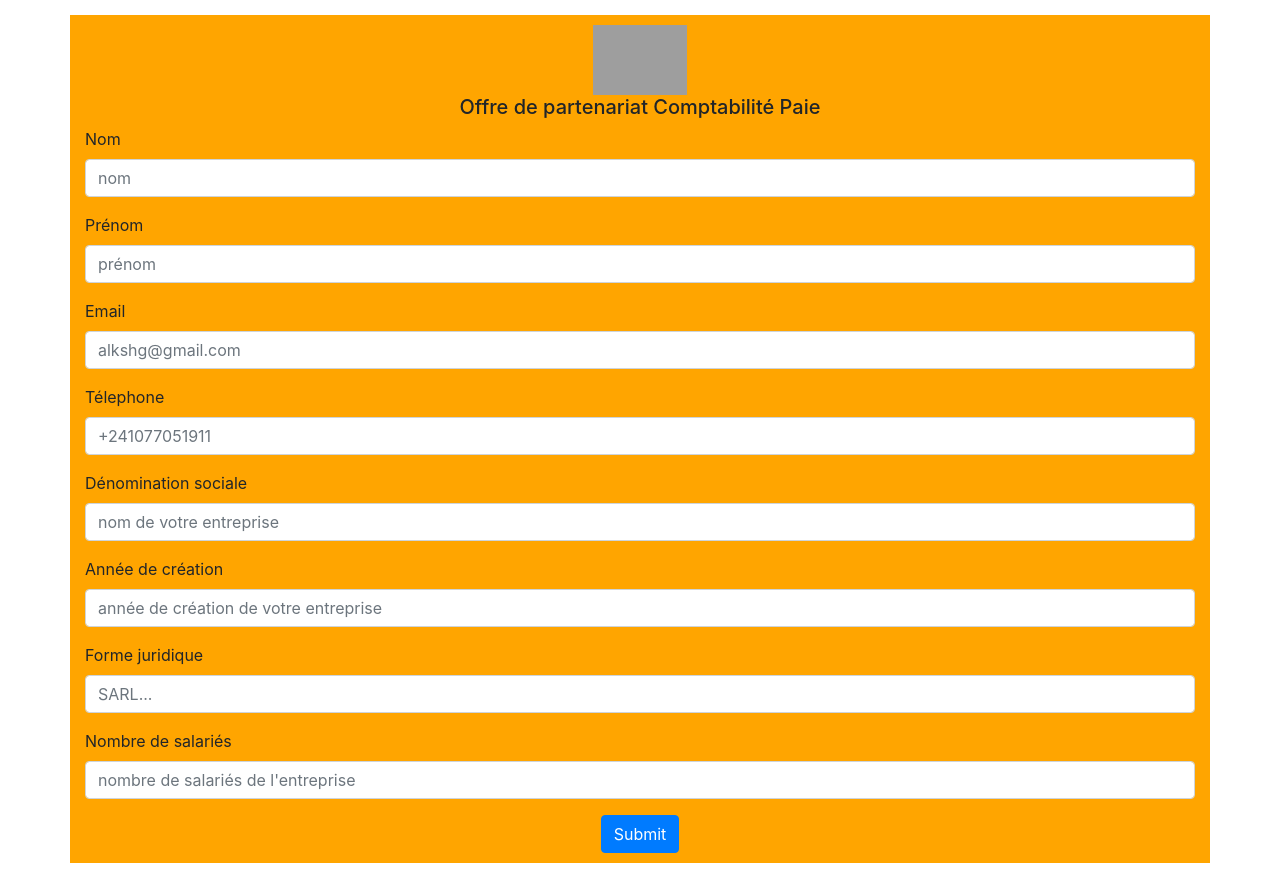
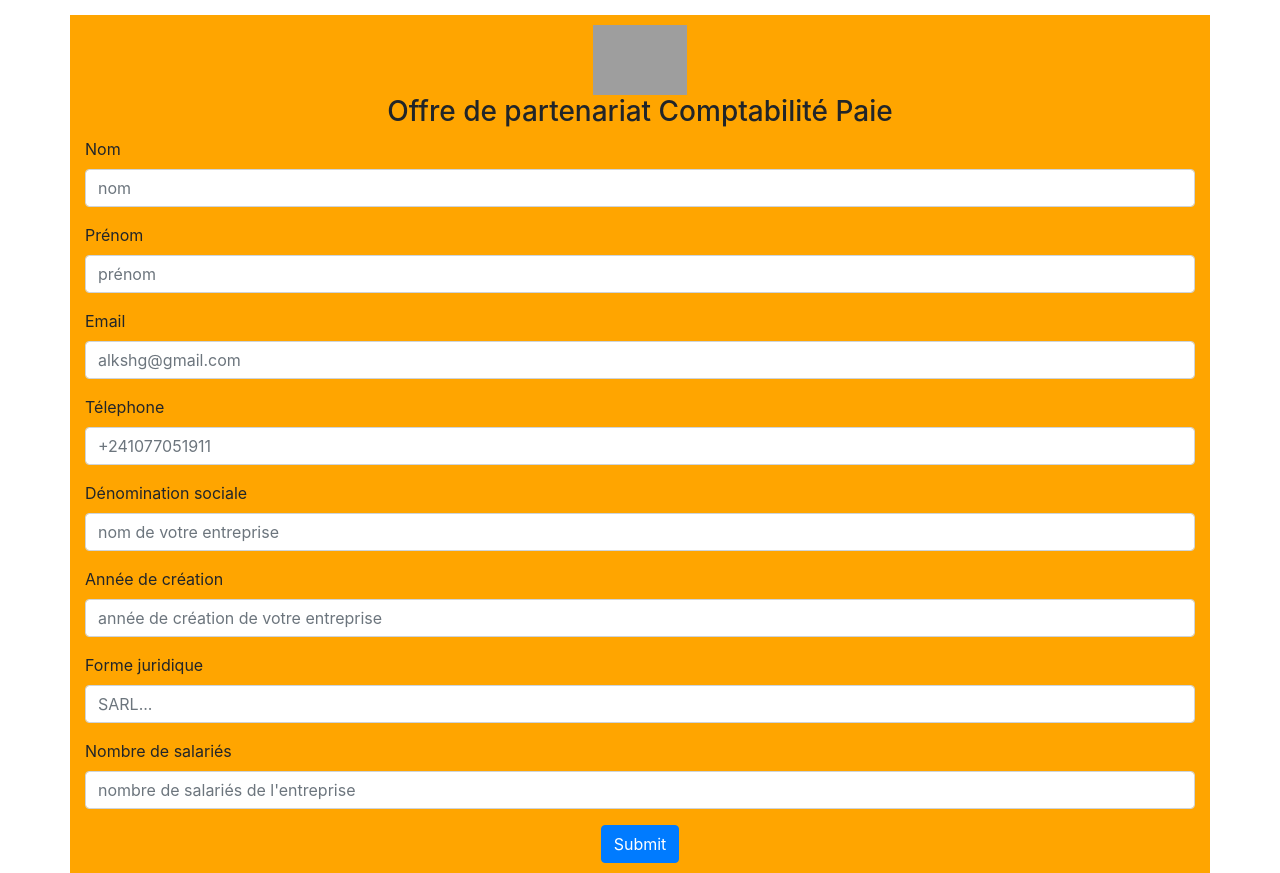
Before and after one commit to loydeachivement/questionaire, a plain HTML site: page index.html in a window 1280 px wide. Drawn offline with nearby package versions, Linux system fonts and the light colour scheme; grey boxes are pictures that could not be loaded.

Commit message:
Update index.html

```diff
--- a/index.html
+++ b/index.html
@@ -39,7 +39,7 @@
       <center><img src="https://i.ibb.co/cYKcr5f/logo.jpg"></center>
       <div class="row">
         <div class="col align-self-center">
-          <h5 class="text-center">Offre de partenariat Comptabilité Paie</h5>
+          <h3 class="text-center">Offre de partenariat Comptabilité Paie</h3>
           <!-- contact form -->
           <form id="myForm">
 
```
